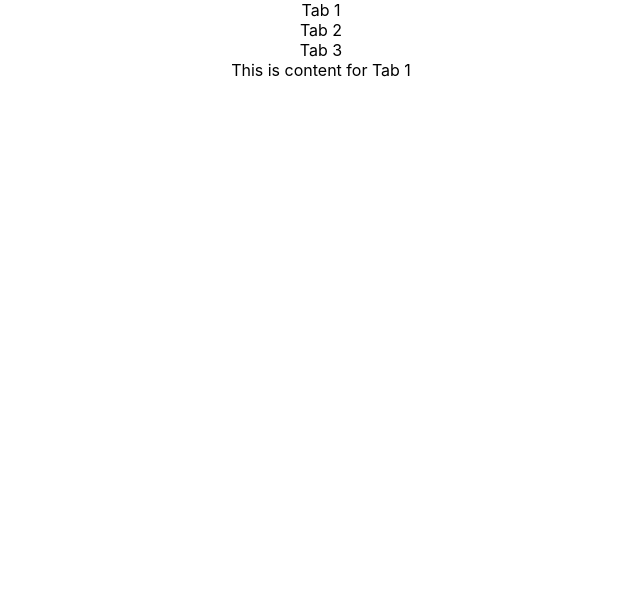
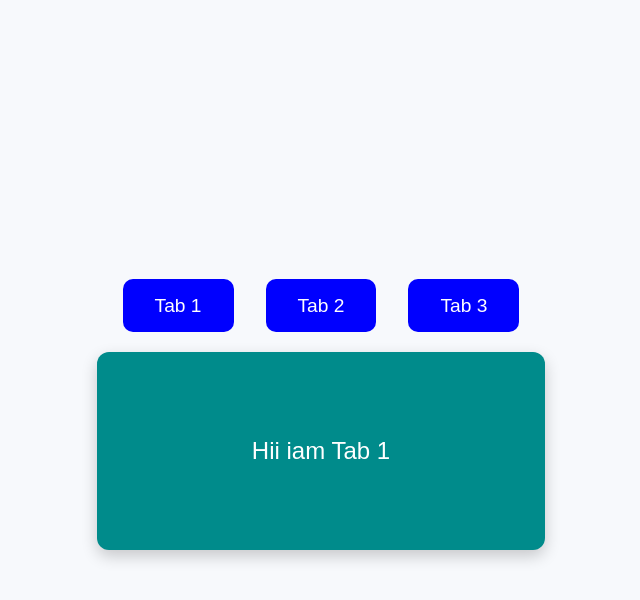
Before and after one commit to Stack-Naveen/20-reactjs-basic-projects, a React (Create React App) app: page / in a window 1280 px wide. Shown: the top 600 px of the page, without its empty margins (319-959 px from the left). Built offline with nearby package versions, Linux system fonts and the light colour scheme.

Commit message:
add css and update the data

```diff
--- /dev/null
+++ b/src/components/tabs-manage/styles.css
@@ -0,0 +1,58 @@
+.container {
+  height: 100vh;
+  display: flex;
+  flex-direction: column;
+  align-items: center;
+  justify-content: center;
+  background: #f7f9fc;
+  font-family: Arial, sans-serif;
+}
+
+.title {
+  margin: 2rem;
+  font-size: 2rem;
+  display: flex;
+  justify-content: space-evenly;
+  align-items: center;
+  gap: 2rem;
+}
+
+.label {
+  background: blue;
+  color: white;
+  padding: 1rem 2rem;
+  border-radius: 10px;
+  font-size: 1.2rem;
+
+  transition: all 0.2s ease;
+  transform-origin: center;
+}
+
+.label:hover {
+  background: linear-gradient(145deg, #eef5ff, #ffffff);
+  color: black;
+  cursor: pointer;
+  transform: translateY(-6px) scale(1.2);
+  border: 2px solid #6a11cb;
+  box-shadow: 0 12px 24px rgba(0, 0, 0, 0.25);
+  z-index: 2;
+}
+
+.content {
+  background: darkcyan;
+  padding: 1.5rem;
+  color: white;
+  font-size: 1.5rem;
+  width: 100%;
+  max-width: 400px;
+  min-height: 150px;
+  max-height: 300px;
+
+  display: flex;
+  align-items: center;
+  justify-content: center;
+
+  border-radius: 12px;
+  box-shadow: 0 6px 16px rgba(0, 0, 0, 0.2);
+  transition: all 0.4s ease;
+}
--- a/src/components/tabs-manage/tabs-info.jsx
+++ b/src/components/tabs-manage/tabs-info.jsx
@@ -4,15 +4,15 @@ export default function TabsInfo() {
   const tabs = [
     {
       label: "Tab 1",
-      content: <div>This is content for Tab 1</div>,
+      content: <div>Hii iam Tab 1</div>,
     },
     {
       label: "Tab 2",
-      content: <div>This is content for Tab 2</div>,
+      content: <div>Hello iam Tab 2</div>,
     },
     {
       label: "Tab 3",
-      content: <div>This is content for Tab 3</div>,
+      content: <div>Bye iam Tab 3</div>,
     },
   ];
 
--- a/src/components/tabs-manage/tabs.jsx
+++ b/src/components/tabs-manage/tabs.jsx
@@ -1,5 +1,5 @@
 import { useState } from "react";
-
+import "./styles.css";
 export default function Tabs({ tabsContent, onChange }) {
   const [currentTabIndex, setCurrentTabIndex] = useState(0);
 
@@ -12,11 +12,7 @@ export default function Tabs({ tabsContent, onChange }) {
     <div className="container">
       <div className="title">
         {tabsContent.map(({ label }, index) => (
-          <div
-            className={`tab-item ${currentTabIndex === index ? "active" : ""}`}
-            onClick={() => handleOnClick(index)}
-            key={label}
-          >
+          <div onClick={() => handleOnClick(index)} key={label}>
             <span className="label">{label}</span>
           </div>
         ))}
```
